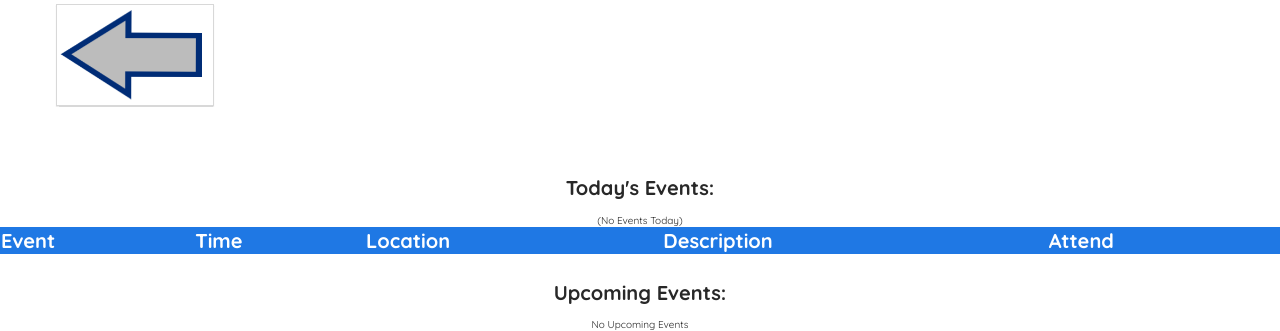
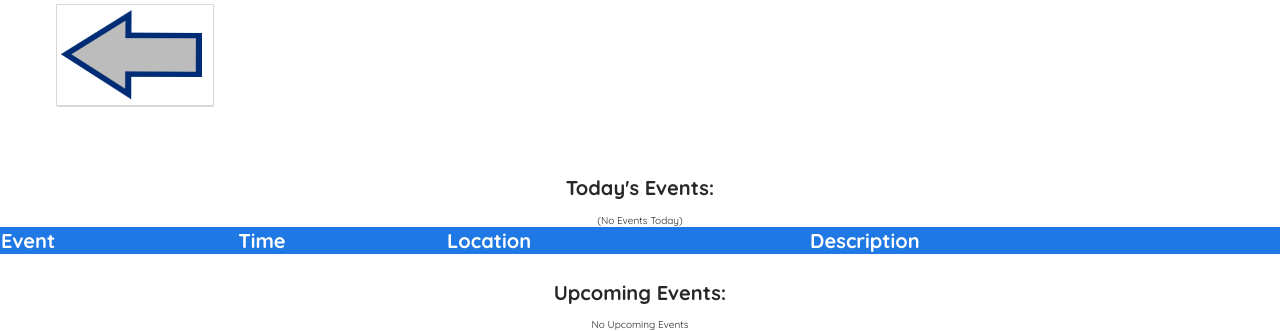
Before and after one commit to erinrutan/capstone, a PHP site: page /schedule.php in a window 1280 px wide. Shown: the part 183-514 px from the top of the page. Run offline with PHP 8.4, Linux system fonts and the light colour scheme; the visitor is signed in with stand-in values (Sample User, id 1); data that the repository does not hold is empty.

Commit message:
trying to get attendance working

```diff
--- a/frontend/attendance.php
+++ b/frontend/attendance.php
@@ -15,6 +15,7 @@
             FROM event
             WHERE substring(eventdate,1,10) = '$date';";
     $todayEvents = mysqli_query( $conn, $sql);
+    echo $todayEvents;
 
     $members = mysqli_query($conn, "SELECT membername FROM member;");
 
--- a/frontend/schedule.php
+++ b/frontend/schedule.php
@@ -175,7 +175,7 @@
                             <th>Time</th>
                             <th>Location</th>
                             <th>Description</th>
-                            <th>Attend</th>
+                            <!-- <th>Attend</th> -->
                         </tr>
                         <?php
                             $date = date("Y-m-d");
```
